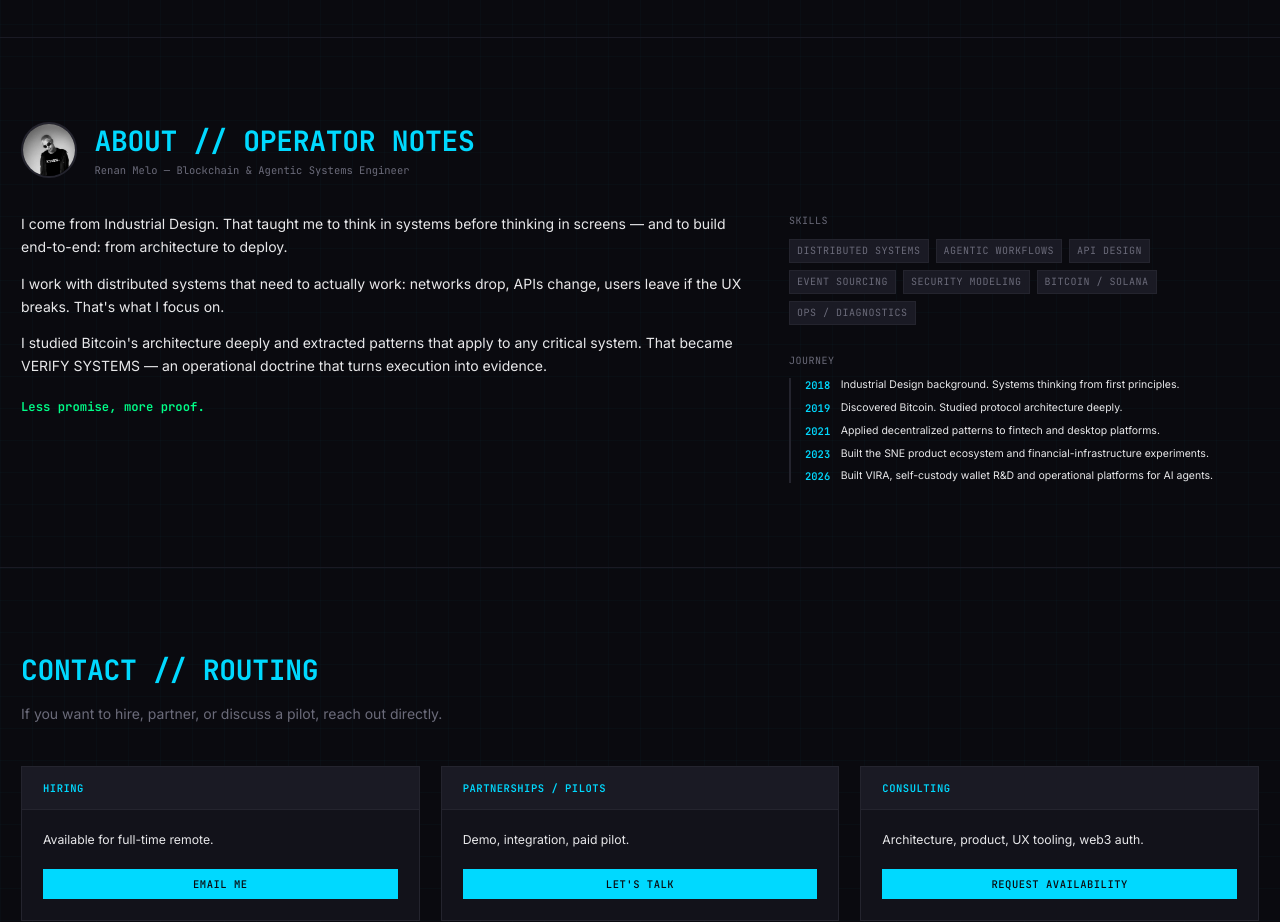
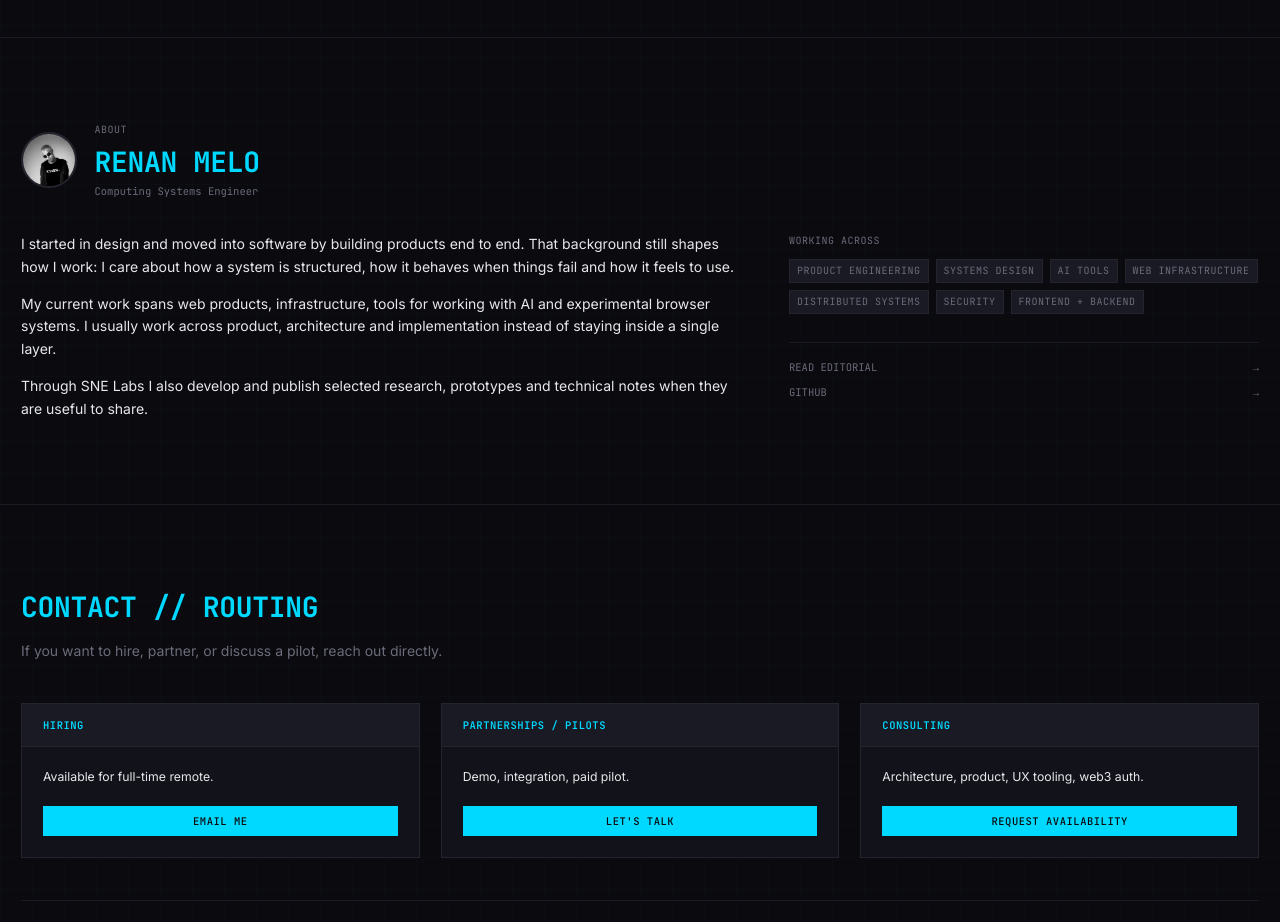
Before and after one commit to 4LFR3Dv1/Portfolio, a React (Vite) app: page / in a window 1280 px wide. Shown: the part 6600-7522 px from the top of the page. Built offline with nearby package versions, Linux system fonts and the light colour scheme.

Commit message:
About: replace internal and historical positioning with current public copy

```diff
--- a/src/app/components/about-section.tsx
+++ b/src/app/components/about-section.tsx
@@ -2,24 +2,21 @@ import { Badge } from './badge';
 import { useLanguage } from '../context/language-context';
 
 export function AboutSection() {
-  const { t, language } = useLanguage();
+  const { language } = useLanguage();
+  const isEnglish = language === 'en';
 
   const skills = [
-    'DISTRIBUTED SYSTEMS', 'AGENTIC WORKFLOWS', 'API DESIGN', 'EVENT SOURCING',
-    'SECURITY MODELING', 'BITCOIN / SOLANA', 'OPS / DIAGNOSTICS'
-  ];
-
-  const timeline = [
-    { year: '2018', label: t('about.timeline.1') },
-    { year: '2019', label: t('about.timeline.2') },
-    { year: '2021', label: t('about.timeline.3') },
-    { year: '2023', label: t('about.timeline.4') },
-    { year: '2026', label: t('about.timeline.5') },
+    'PRODUCT ENGINEERING',
+    'SYSTEMS DESIGN',
+    'AI TOOLS',
+    'WEB INFRASTRUCTURE',
+    'DISTRIBUTED SYSTEMS',
+    'SECURITY',
+    'FRONTEND + BACKEND',
   ];
 
   return (
     <section className="max-w-[1600px] mx-auto px-6 py-16 lg:py-24 border-t border-[var(--border-subtle)]" id="about">
-      {/* Header with photo */}
       <div className="flex items-center gap-5 mb-10">
         <div className="w-16 h-16 rounded-full overflow-hidden border-2 border-[var(--border-default)] flex-shrink-0">
           <img
@@ -29,59 +26,58 @@ export function AboutSection() {
           />
         </div>
         <div>
+          <div className="font-mono text-[10px] uppercase tracking-wider mb-2" style={{ color: 'var(--terminal-muted)' }}>
+            {isEnglish ? 'ABOUT' : 'SOBRE'}
+          </div>
           <h2 className="font-mono font-bold" style={{ color: 'var(--electric-blue)' }}>
-            {t('about.title')}
+            RENAN MELO
           </h2>
           <div className="font-mono text-xs mt-1" style={{ color: 'var(--terminal-muted)' }}>
-            {language === 'en'
-              ? 'Renan Melo — Blockchain & Agentic Systems Engineer'
-              : 'Renan Melo — Engenheiro de Blockchain & Sistemas Agênticos'}
+            {isEnglish ? 'Computing Systems Engineer' : 'Engenheiro de Sistemas Computacionais'}
           </div>
         </div>
       </div>
 
       <div className="grid lg:grid-cols-5 gap-12">
-        {/* Left: Bio (3 cols) */}
         <div className="lg:col-span-3 space-y-4 text-base leading-relaxed" style={{ color: 'var(--terminal-text)' }}>
-          <p>{t('about.p1')}</p>
-          <p>{t('about.p2')}</p>
-          <p>{t('about.p3')}</p>
-          <p className="font-mono text-sm font-semibold pt-2" style={{ color: 'var(--electric-green)' }}>
-            {t('about.p4')}
+          <p>
+            {isEnglish
+              ? 'I started in design and moved into software by building products end to end. That background still shapes how I work: I care about how a system is structured, how it behaves when things fail and how it feels to use.'
+              : 'Comecei no design e cheguei ao software construindo produtos de ponta a ponta. Esse background ainda define como trabalho: me importo com a estrutura do sistema, com o que acontece quando algo falha e com a experiência de quem usa.'}
+          </p>
+          <p>
+            {isEnglish
+              ? 'My current work spans web products, infrastructure, tools for working with AI and experimental browser systems. I usually work across product, architecture and implementation instead of staying inside a single layer.'
+              : 'Hoje meu trabalho passa por produtos web, infraestrutura, ferramentas para trabalhar com IA e sistemas experimentais para navegador. Costumo atuar entre produto, arquitetura e implementação, em vez de ficar restrito a uma única camada.'}
+          </p>
+          <p>
+            {isEnglish
+              ? 'Through SNE Labs I also develop and publish selected research, prototypes and technical notes when they are useful to share.'
+              : 'Na SNE Labs também desenvolvo e publico pesquisas, protótipos e notas técnicas selecionadas quando faz sentido compartilhá-las.'}
           </p>
         </div>
 
-        {/* Right: Skills + Timeline (2 cols) */}
         <div className="lg:col-span-2 space-y-8">
-          {/* Skills */}
           <div className="space-y-3">
             <div className="font-mono text-[10px] uppercase tracking-wider" style={{ color: 'var(--terminal-muted)' }}>
-              {t('about.skills')}
+              {isEnglish ? 'WORKING ACROSS' : 'ÁREAS DE TRABALHO'}
             </div>
             <div className="flex flex-wrap gap-2">
-              {skills.map((skill, idx) => (
-                <Badge key={idx} variant="default">{skill}</Badge>
+              {skills.map((skill) => (
+                <Badge key={skill} variant="default">{skill}</Badge>
               ))}
             </div>
           </div>
 
-          {/* Career Timeline */}
-          <div className="space-y-3">
-            <div className="font-mono text-[10px] uppercase tracking-wider" style={{ color: 'var(--terminal-muted)' }}>
-              {t('about.journey')}
-            </div>
-            <div className="border-l-2 border-[var(--border-default)] pl-4 space-y-2.5">
-              {timeline.map((item, idx) => (
-                <div key={idx} className="flex gap-3">
-                  <span className="font-mono text-xs font-semibold flex-shrink-0" style={{ color: 'var(--electric-blue)' }}>
-                    {item.year}
-                  </span>
-                  <span className="text-xs" style={{ color: 'var(--terminal-text)' }}>
-                    {item.label}
-                  </span>
-                </div>
-              ))}
-            </div>
+          <div className="border-t border-[var(--border-subtle)] pt-5 space-y-3 font-mono text-xs">
+            <a href="/editorial/" className="flex items-center justify-between gap-4 text-[var(--terminal-muted)] hover:text-[var(--electric-blue)]">
+              <span>{isEnglish ? 'READ EDITORIAL' : 'LER EDITORIAL'}</span>
+              <span aria-hidden="true">→</span>
+            </a>
+            <a href="https://github.com/4LFR3Dv1" target="_blank" rel="noopener noreferrer" className="flex items-center justify-between gap-4 text-[var(--terminal-muted)] hover:text-[var(--electric-blue)]">
+              <span>GITHUB</span>
+              <span aria-hidden="true">→</span>
+            </a>
           </div>
         </div>
       </div>
```
